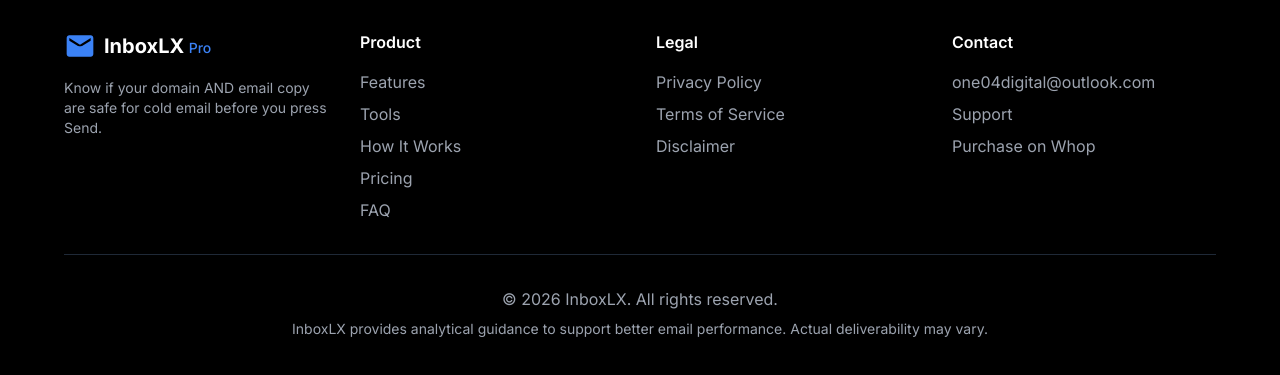
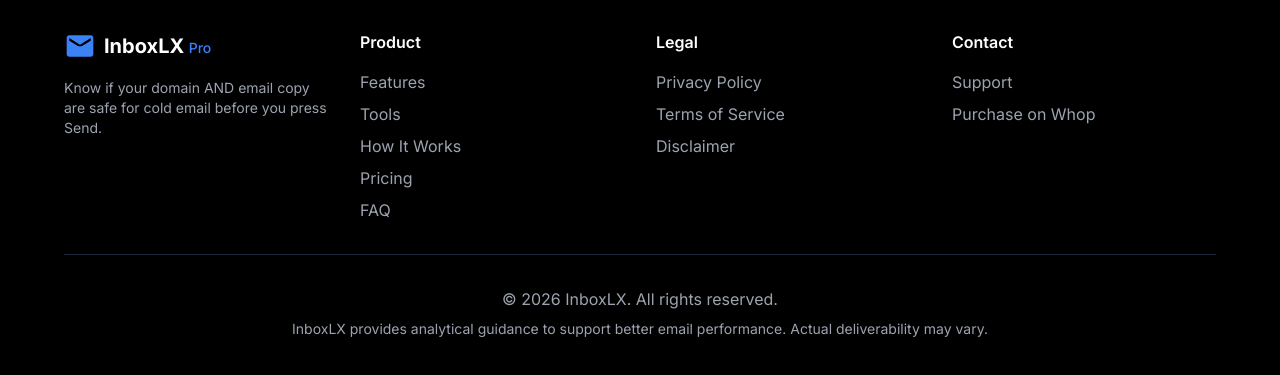
Before and after one commit to piksen-digital/inboxlx, a website: page index.html in a window 1280 px wide. Shown: the part 874-1249 px from the top of the page. Drawn offline with nearby package versions, Linux system fonts and the light colour scheme.

Commit message:
Update contact link to support email

```diff
--- a/index.html
+++ b/index.html
@@ -632,8 +632,7 @@
                 <div>
                     <h4 class="text-white font-semibold mb-4">Contact</h4>
                     <ul class="space-y-2">
-                        <li><a href="mailto:one04digital@outlook.com" class="hover:text-secondary">one04digital@outlook.com</a></li>
-                        <li><a href="#" class="hover:text-secondary">Support</a></li>
+                        <li><a href="mailto:one04digital@outlook.com" class="hover:text-secondary">Support</a></li>
                         <li><a href="https://whop.com/inboxlx" target="_blank" class="hover:text-secondary">Purchase on Whop</a></li>
                     </ul>
                 </div>
```
